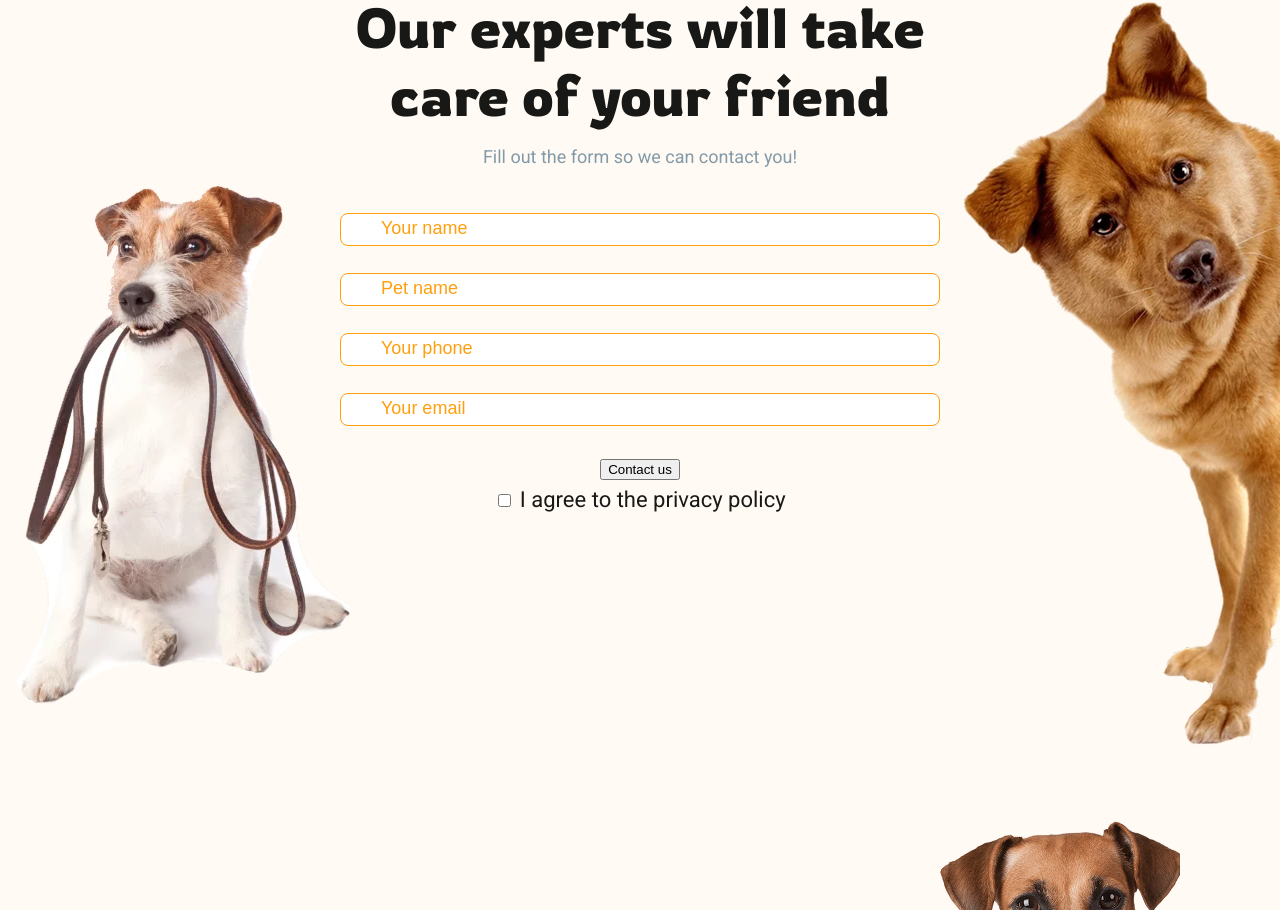
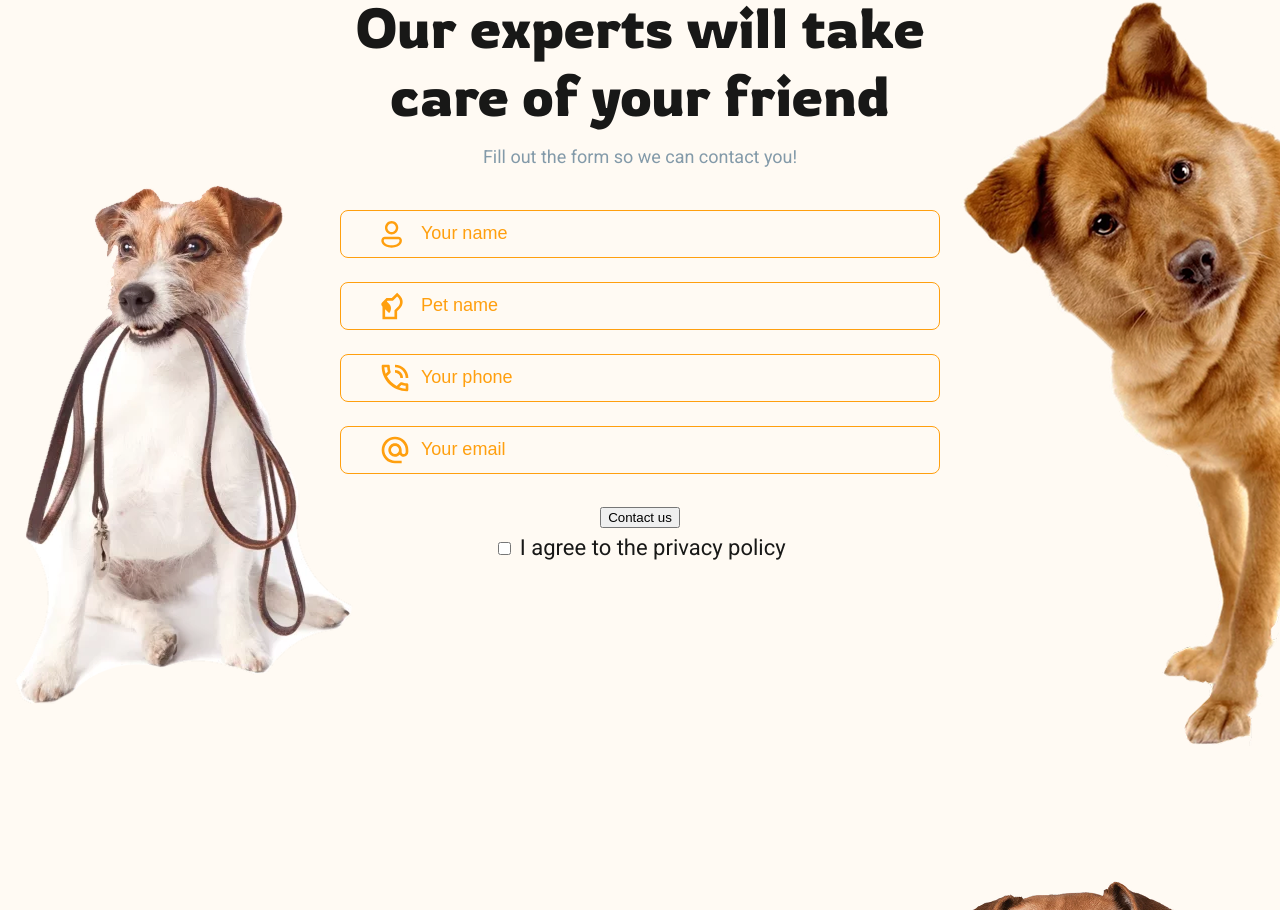
Before and after one commit to LenaM777/dog-club, a plain HTML site: page index.html in a window 1280 px wide. Shown: the part 2683-3593 px from the top of the page. Drawn offline with nearby package versions, Linux system fonts and the light colour scheme.

Commit message:
Update forms

```diff
--- a/assets/scss/components/_input.scss
+++ b/assets/scss/components/_input.scss
@@ -1,6 +1,7 @@
 .input {
     width: 100%;
-    padding: 8px 40px;
+    height: 48px;
+    padding: 12px 40px 12px 40px;
     border: 1px solid var(--color-brand-dark);
     border-radius: 8px;
     margin-bottom: 24px;
@@ -15,4 +16,25 @@
         color: var(--color-primary-dark);
     }
 
+    &__icon {
+
+        padding: 12px 40px 12px 80px;
+
+        &--user-name {
+            background: url(/assets/images/icons/form-username.svg) no-repeat 40px center;
+        }
+
+        &--pet-name {
+            background: url(/assets/images/icons/form-petsname.svg) no-repeat 40px center;
+        }
+
+        &--user-tel {
+            background: url(/assets/images/icons/form-tel.svg) no-repeat 40px center;
+        }
+
+        &--user-email {
+            background: url(/assets/images/icons/form-mail.svg) no-repeat 40px center;
+        }
+    }
+
 }
--- a/assets/scss/layouts/_footer.scss
+++ b/assets/scss/layouts/_footer.scss
@@ -14,6 +14,8 @@
 
     &__nav {
         display: flex;
+
     }
 
+
 }
--- a/index.html
+++ b/index.html
@@ -220,10 +220,10 @@
                 <h2 class="title contact-section__title">Our experts will take care of your friend</h2>
                 <p class="contact-section__text">Fill out the form so we can contact you!</p>
                 <form class="contact-form">
-                    <input class="input" type="text" id="user-name" name="user-name" placeholder="Your name">
-                    <input class="input" type="text" id="pet-name" name="pet-name" placeholder="Pet name">
-                    <input class="input" type="tel" id="user-tel" name="user-tel" placeholder="Your phone">
-                    <input class="input" type="email" id="user-email" name="user-email" placeholder="Your email">
+                    <input class="input input__icon input__icon--user-name" type="text" id="user-name" name="user-name" placeholder="Your name">
+                    <input class="input input__icon input__icon--pet-name" type="text" id="pet-name" name="pet-name" placeholder="Pet name">
+                    <input class="input input__icon input__icon--user-tel" type="tel" id="user-tel" name="user-tel" placeholder="Your phone">
+                    <input class="input input__icon input__icon--user-email" type="email" id="user-email" name="user-email" placeholder="Your email">
                     <button>Contact us</button>
                     <div>
                         <input type="checkbox" id="privacy" name="privacy">
@@ -250,11 +250,16 @@
                 <li><a href="">Happy customer</a></li>
                 <li><a href="">Contact</a></li>
             </ul>
-            <div>
-                <p>Your email</p>
-                <p> Your cmc</p>
-                <button>Contact us</button>
-                <p>I agree to the privacy policy</p>
+            <div class="footer__contacts">
+                <form class="footer-form">
+                    <input class="input input__icon input__icon--user-email" type="email" id="user-email" name="user-email" placeholder="Your email">
+                    <input class="input" type="number" id="cmc-number" name="cmc-number" placeholder="Your cmc">
+                    <button>Contact us</button>
+                    <div>
+                        <input type="checkbox" id="privacy" name="privacy">
+                        <label for="privacy">I agree to the privacy policy</label>
+                    </div>
+                </form>
             </div>
 
         </nav>
```
Also changed, not shown: css/main.min.css, 1 other file.
